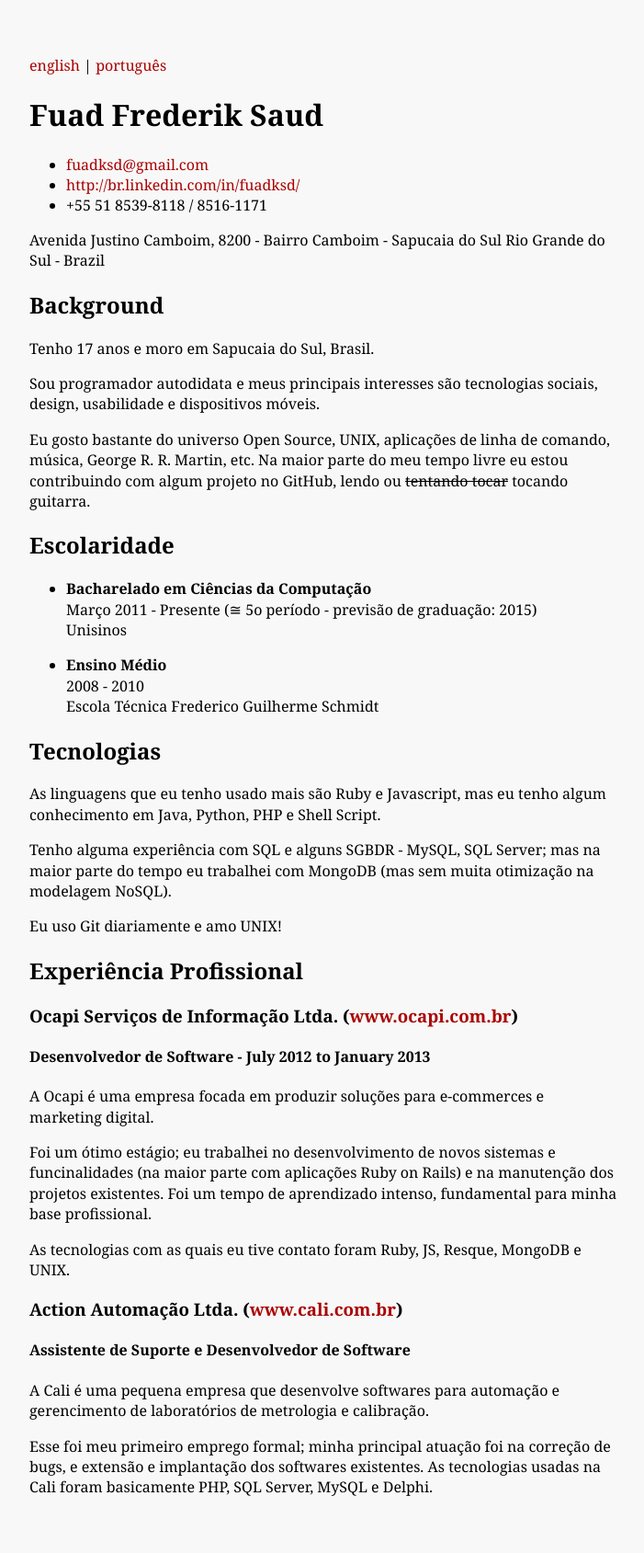
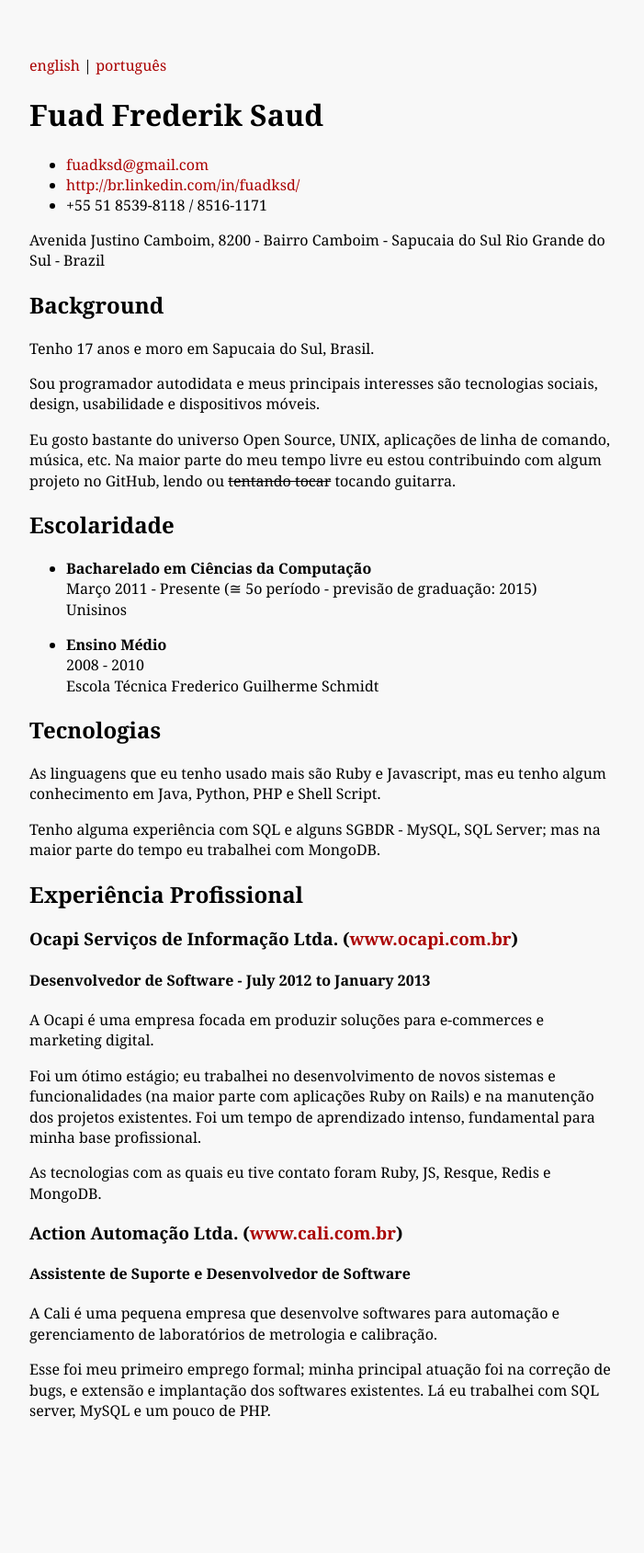
Before and after one commit to fuadsaud/fuadsaud.github.io, a Jekyll site: the page built from resume/pt.md, in a window 1280 px wide. Shown: the whole page at 92% size, without its empty margins (288-989 px from the left). Built offline with Jekyll 4.4.1, drawn with Linux system fonts in a browser that asks for light colours; Markdown is read by kramdown in place of the engine named in the settings; after the commit the page ends 1606 px from its top, so only the background shows below that.

Commit message:
Refactor resume

```diff
--- a/resume/pt.md
+++ b/resume/pt.md
@@ -19,8 +19,8 @@ Tenho 17 anos e moro em Sapucaia do Sul, Brasil.
 Sou programador autodidata e meus principais interesses são tecnologias sociais,
 design, usabilidade e dispositivos móveis.
 
-Eu gosto bastante do universo Open Source, UNIX, aplicações de linha de comando, música,
-George R. R. Martin, etc. Na maior parte do meu tempo livre eu estou contribuindo com algum
+Eu gosto bastante do universo Open Source, UNIX, aplicações de linha de comando,
+música, etc. Na maior parte do meu tempo livre eu estou contribuindo com algum
 projeto no GitHub, lendo ou <del>tentando tocar</del> tocando guitarra.
 
 ## Escolaridade
@@ -36,31 +36,28 @@ projeto no GitHub, lendo ou <del>tentando tocar</del> tocando guitarra.
 As linguagens que eu tenho usado mais são Ruby e Javascript, mas eu tenho algum
 conhecimento em Java, Python, PHP e Shell Script.
 
-Tenho alguma experiência com SQL e alguns SGBDR - MySQL, SQL Server;
-mas na maior parte do tempo eu trabalhei com MongoDB (mas sem muita otimização
-na modelagem NoSQL).
-
-Eu uso Git diariamente e amo UNIX!
+Tenho alguma experiência com SQL e alguns SGBDR - MySQL, SQL Server; mas na
+maior parte do tempo eu trabalhei com MongoDB.
 
 ## Experiência Profissional
 ### Ocapi Serviços de Informação Ltda. ([www.ocapi.com.br](http://www.ocapi.com.br))
 #### Desenvolvedor de Software - July 2012 to January 2013
-A Ocapi é uma empresa focada em produzir soluções para e-commerces e
-marketing digital.
+A Ocapi é uma empresa focada em produzir soluções para e-commerces e marketing
+digital.
 
 Foi um ótimo estágio; eu trabalhei no desenvolvimento de novos sistemas e
-funcinalidades (na maior parte com aplicações Ruby on Rails) e na manutenção
+funcionalidades (na maior parte com aplicações Ruby on Rails) e na manutenção
 dos projetos existentes. Foi um tempo de aprendizado intenso, fundamental para
 minha base profissional.
 
-As tecnologias com as quais eu tive contato foram Ruby, JS, Resque, MongoDB
-e UNIX.
+As tecnologias com as quais eu tive contato foram Ruby, JS, Resque, Redis e
+MongoDB.
 
 ### Action Automação Ltda. ([www.cali.com.br](http://www.cali.com.br))
 #### Assistente de Suporte e Desenvolvedor de Software
 A Cali é uma pequena empresa que desenvolve softwares para automação e
-gerencimento de laboratórios de metrologia e calibração.
+gerenciamento de laboratórios de metrologia e calibração.
 
 Esse foi meu primeiro emprego formal; minha principal atuação foi na correção
-de bugs, e extensão e implantação dos softwares existentes. As tecnologias
-usadas na Cali foram basicamente PHP, SQL Server, MySQL e Delphi.
+de bugs, e extensão e implantação dos softwares existentes. Lá eu trabalhei com
+SQL server, MySQL e um pouco de PHP.
```
Also changed, not shown: resume/en.md (+21 -23 lines).
